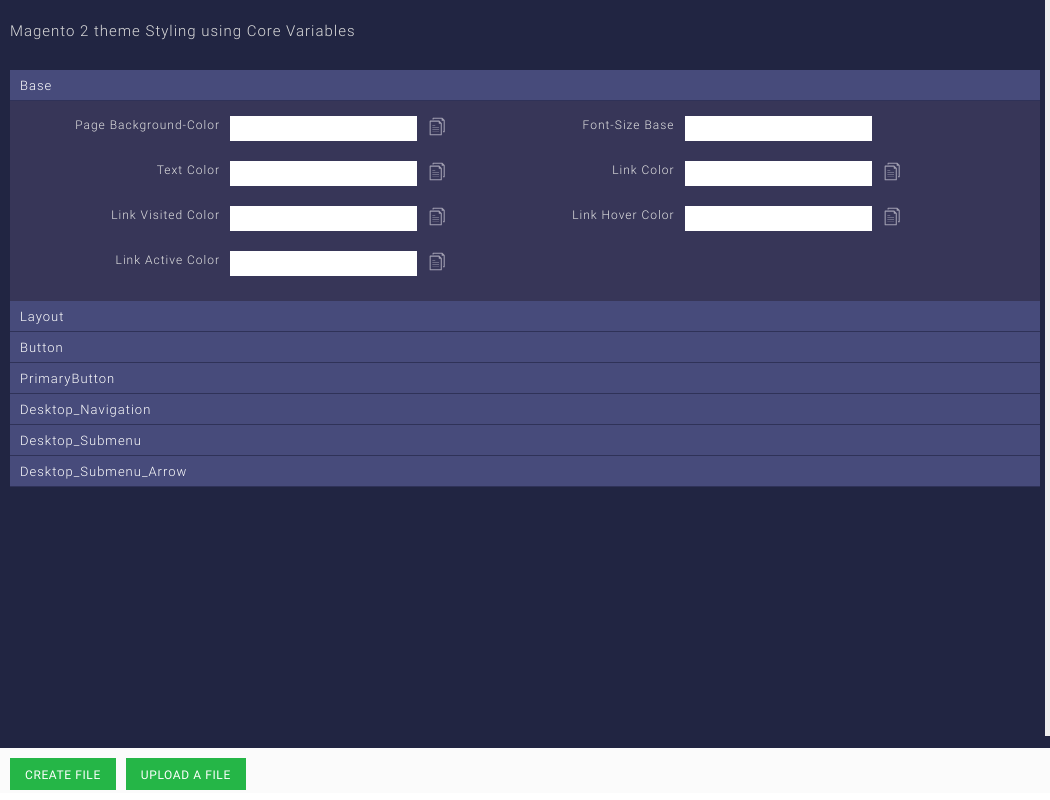
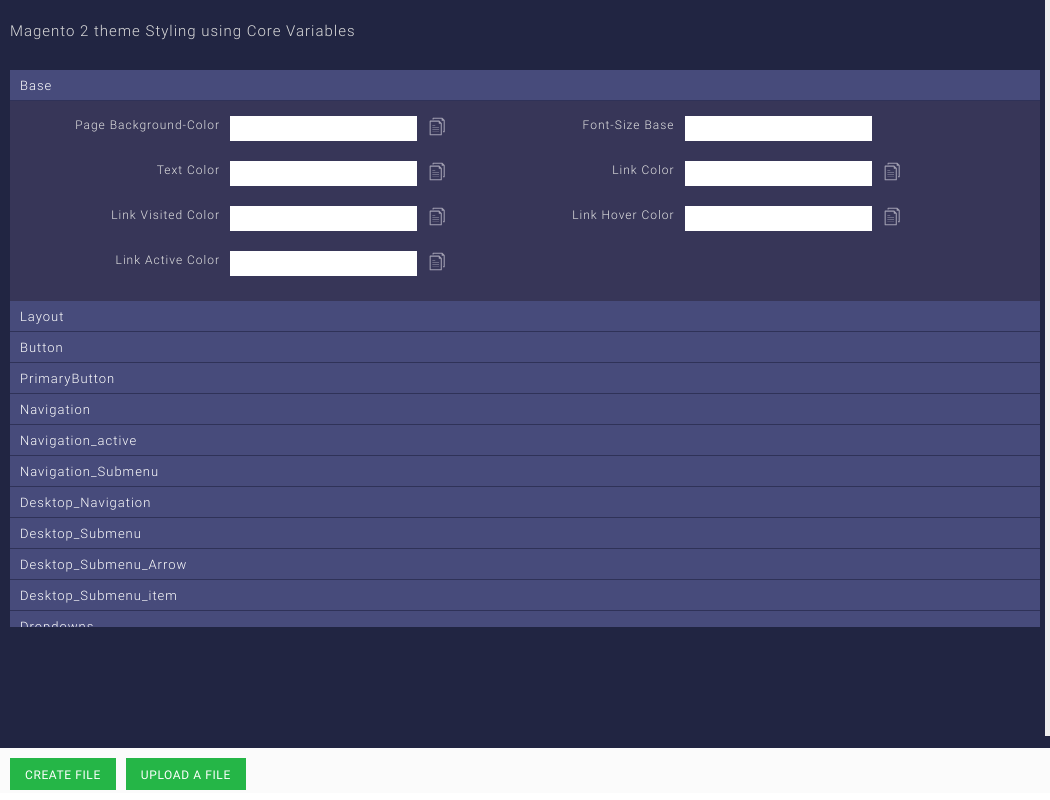
Before and after one commit to piyushwalia/Brush, an Electron app: page mainWindow.html in a window 1050 px wide. Shown: the top 800 px of the page. Drawn offline with Linux system fonts and the light colour scheme.

Commit message:
added navigation and dropdown variables
Signed-off-by: piyushwalia <walia11127@gmail.com>

```diff
--- a/core/core.js
+++ b/core/core.js
@@ -10,13 +10,14 @@
 
         $.getJSON('./variables/variables.json', function(data) {
                 $.each(data, function(i,value){
-                     $('#right_cont').append('<div id='+i+' class="box__container"><h2 class="var_title">'+i+'</h2><div class=" '+i+'__content  var_content"></div></div>');
-                     $.each(this, function(b, f) {
-                     if (jQuery.isEmptyObject(f.comments))
+                    $('#right_cont').append('<div id='+i+' class="box__container"><h2 class="var_title">'+i+'</h2><div class=" '+i+'__content  var_content"></div></div>');
+                    $.each(this, function(b, f) {
+                    if (jQuery.isEmptyObject(f.comments))
                         {
                             const var_data = input_parent__cont +f.value.slice(1).replace(/[_\s]/g, ' ')+'</span><input type="text" name='+f.value+'  data-type='+f.data+'></div>';
                             $(var_data).appendTo('.' + i + '__content');
                         }
+
                     else{
                         const var_data = input_parent__cont +f.value.slice(1).replace(/[_\s]/g, ' ')+'</span><input type="text" name='+f.value+'  data-type='+f.data+'><div class="comments"><span class="info_icon"></span><p>'+f.comments+'</p></div></div>';
                         $(var_data).appendTo('.' + i + '__content');
@@ -27,9 +28,9 @@
                                 this.nodeValue = this.nodeValue.replace(desktop_var, '');
                             }
                         });
-                        jQuery("[data-type='select']").replaceWith(function () {
-                            return jQuery('<select name='+f.value+'><option>true</option><option>false</option></select>', {
-                                html: jQuery(this).html()
+                        $("[data-type='select']").replaceWith(function () {
+                            return $('<select name='+f.value+'><option>true</option><option>false</option></select>', {
+                                html: $(this).html()
                             });
                         });
                  });
--- a/variables/variables.json
+++ b/variables/variables.json
@@ -196,6 +196,144 @@
             "data": "color"
         }
     ],
+    "Navigation": [
+        {
+            "value": "@navigation__background",
+            "data": "color"
+        },
+        {
+            "value": "@navigation__border",
+            "data": "value"
+        },
+        {
+            "value": "@navigation-level0-item__font-size",
+            "data": "value"
+        },
+        {
+            "value": "@navigation-level0-item__font-weight",
+            "data": "value"
+        },
+        {
+            "value": "@navigation-level0-item__margin",
+            "data": "value"
+        },
+        {
+            "value": "@navigation-level0-item__padding",
+            "data": "value"
+        },
+        {
+            "value": "@navigation-level0-item__text-transform",
+            "data": "value"
+        },
+        {
+            "value": "@navigation-level0-item__background",
+            "data": "color"
+        },
+        {
+            "value": "@navigation-level0-item__border",
+            "data": "value"
+        },
+        {
+            "value": "@navigation-level0-item__color",
+            "data": "color"
+        }
+    ],
+    "Navigation_active": [
+        {
+            "value": "@navigation-level0-item__active__background",
+            "data": "color"
+        },
+        {
+            "value": "@navigation-level0-item__active__border-color",
+            "data": "color"
+        },
+        {
+            "value": "@navigation-level0-item__active__border-width",
+            "data": "value",
+            "comments": "By default, the value is 0 0 0 8px"
+
+        },
+        {
+            "value": "@navigation-level0-item__active__color",
+            "data": "color"
+        }
+    ],
+    "Navigation_Submenu": [
+        {
+            "value": "@submenu__background",
+            "data": "color"
+        },
+        {
+            "value": "@submenu__border",
+            "data": "value"
+        },
+        {
+            "value": "@submenu__padding-top",
+            "data": "value"
+
+        },
+        {
+            "value": "@submenu__padding-right",
+            "data": "value",
+            "comments":"By default, the value is 0"
+        },
+        {
+            "value": "@submenu__padding-bottom",
+            "data": "value"
+        },
+        {
+            "value": "@submenu__padding-left",
+            "data": "value",
+            "comments":"By default, the value is 15px"
+        },
+        {
+            "value": "@submenu__font-size:",
+            "data": "value"
+        },
+        {
+            "value": "@submenu__font-weight",
+            "data": "value"
+        },
+        {
+            "value": "@submenu-item__line-height",
+            "data": "value",
+            "comments":"By default, the value is 1.3"
+        },
+        {
+            "value": "@submenu-item__background",
+            "data": "color"
+        },
+        {
+            "value": "@submenu-item__border",
+            "data": "value"
+        },
+        {
+            "value": "@submenu-item__color",
+            "data": "color"
+        },
+        {
+            "value": "@submenu-item__active__background",
+            "data": "color"
+        },
+        {
+            "value": "@submenu-item__active__border",
+            "data": "value",
+            "comments":"by default, the value is 8px"
+        },
+        {
+            "value": "@submenu-item__active__border-color",
+            "data": "color"
+        },
+        {
+            "value": "@submenu-item__active__border-width",
+            "data": "value",
+            "comments":"By default, the value is 0 0 0 8px"
+        },
+        {
+            "value": "@submenu-item__active__color",
+            "data": "color"
+        }
+    ],
     "Desktop_Navigation":[
         {
             "value":"@navigation-desktop__background",
@@ -301,5 +439,69 @@
             "data": "value",
             "comments":"By default, the value is 20px"
         }
+    ],
+    "Desktop_Submenu_item": [
+        {
+            "value": "@submenu-desktop-item__padding",
+            "data": "value"
+        },
+        {
+            "value": "@submenu-desktop-item__background",
+            "data": "color"
+        },
+        {
+            "value": "@submenu-desktop-item__border",
+            "data": "value"
+        },
+        {
+            "value": "@submenu-desktop-item__color",
+            "data": "color"
+        },
+        {
+            "value": "@submenu-desktop-item__hover__background",
+            "data": "color"
+        },
+        {
+            "value": "@submenu-desktop-item__hover__border",
+            "data": "value"
+        },
+        {
+            "value": "@submenu-desktop-item__hover__color",
+            "data": "color"
+        }
+    ],
+    "dropdowns": [
+        {
+            "value": "@dropdown-list__background",
+            "data": "value"
+        },
+        {
+            "value": "@dropdown-list__border",
+            "data": "value"
+        },
+        {
+            "value": "@dropdown-list__shadow",
+            "data": "value"
+        },
+        {
+            "value": "@dropdown-list__pointer",
+            "data": "select"
+        },
+        {
+            "value": "@dropdown-list-pointer__border",
+            "data": "value"
+        },
+        {
+            "value": "@dropdown-list__pointer",
+            "data": "select"
+        },
+        {
+            "value": "@dropdown-list__pointer",
+            "data": "select"
+        },
+        {
+            "value": "@dropdown-list__pointer",
+            "data": "select"
+        }
     ]
  }
```
Also changed, not shown: _theme.less (+10 -4 lines).
